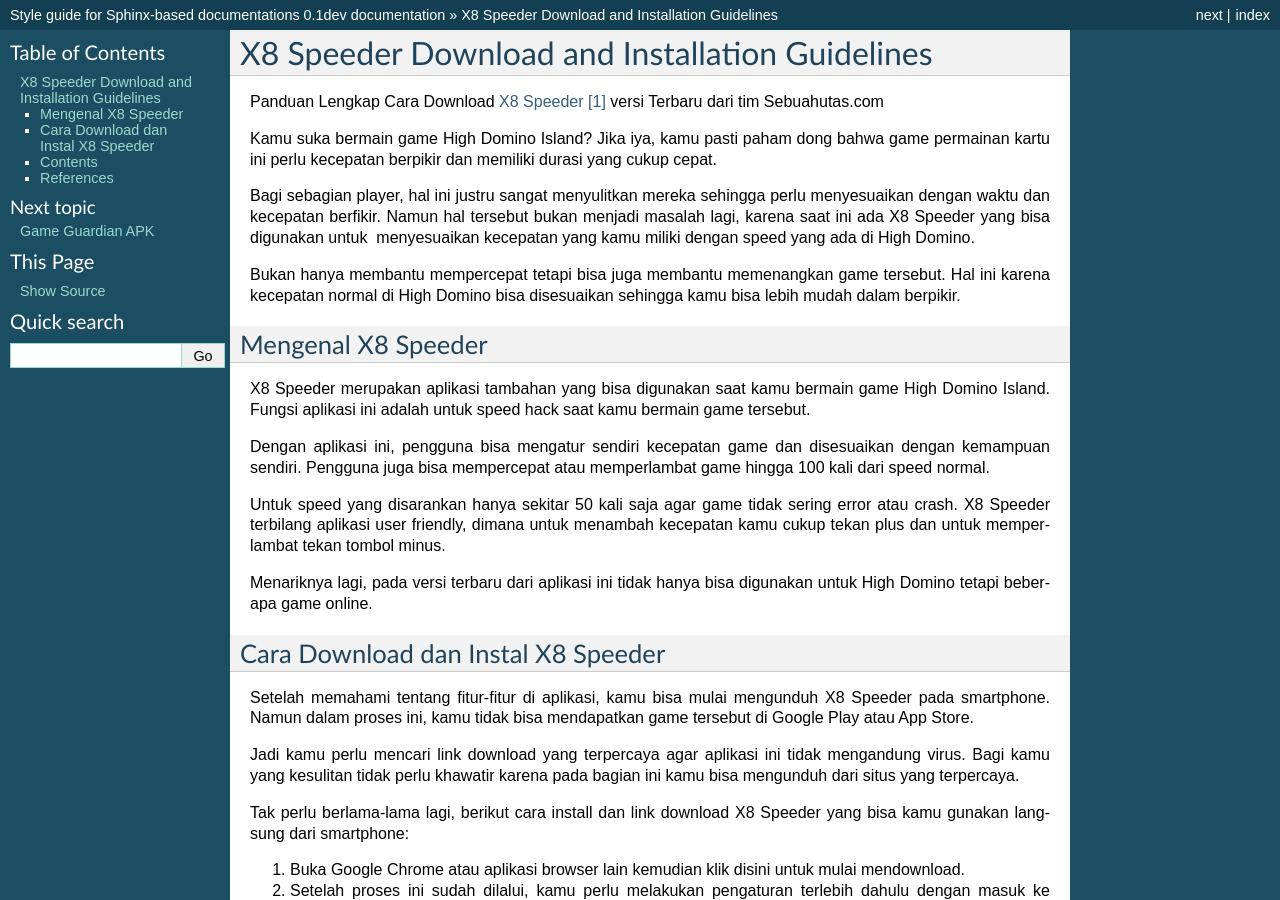
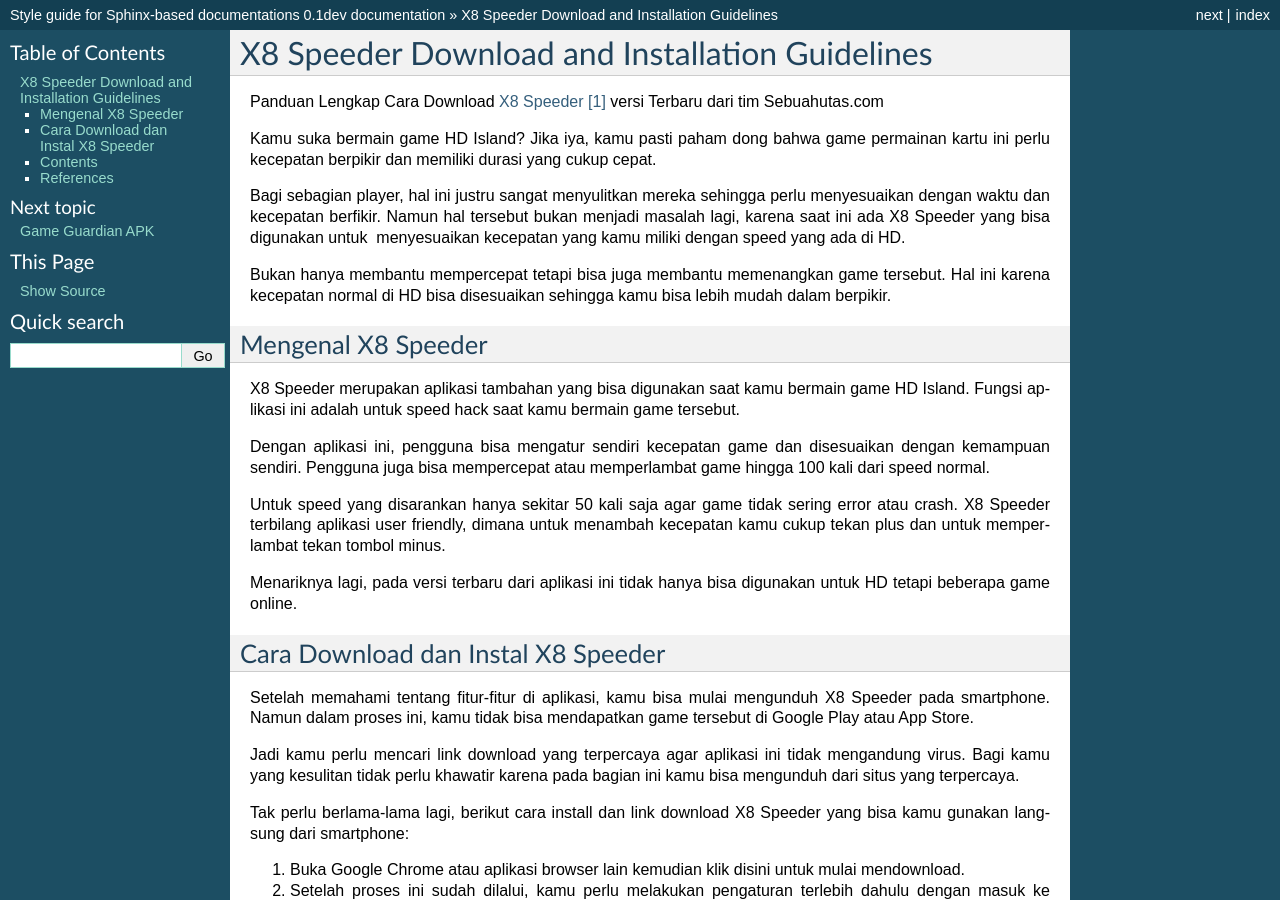
Before and after one commit to aproinov/x8speeder, a Sphinx documentation site: the page built from docs/index.txt, in a window 1280 px wide and 900 px high. Built offline with Sphinx 7.4.7, drawn with Linux system fonts in a browser that asks for light colours.

Commit message:
Update index.txt

```diff
--- a/docs/index.txt
+++ b/docs/index.txt
@@ -4,23 +4,23 @@
 
 Panduan Lengkap Cara Download `X8 Speeder`_ versi Terbaru dari tim Sebuahutas.com
 
-Kamu suka bermain game High Domino Island? Jika iya, kamu pasti paham dong bahwa game permainan kartu ini perlu kecepatan berpikir dan memiliki durasi yang cukup cepat.
+Kamu suka bermain game HD Island? Jika iya, kamu pasti paham dong bahwa game permainan kartu ini perlu kecepatan berpikir dan memiliki durasi yang cukup cepat.
 
-Bagi sebagian player, hal ini justru sangat menyulitkan mereka sehingga perlu menyesuaikan dengan waktu dan kecepatan berfikir. Namun hal tersebut bukan menjadi masalah lagi, karena saat ini ada X8 Speeder yang bisa digunakan untuk  menyesuaikan kecepatan yang kamu miliki dengan speed yang ada di High Domino.
+Bagi sebagian player, hal ini justru sangat menyulitkan mereka sehingga perlu menyesuaikan dengan waktu dan kecepatan berfikir. Namun hal tersebut bukan menjadi masalah lagi, karena saat ini ada X8 Speeder yang bisa digunakan untuk  menyesuaikan kecepatan yang kamu miliki dengan speed yang ada di HD.
 
-Bukan hanya membantu mempercepat tetapi bisa juga membantu memenangkan game tersebut. Hal ini karena kecepatan normal di High Domino bisa disesuaikan sehingga kamu bisa lebih mudah dalam berpikir.
+Bukan hanya membantu mempercepat tetapi bisa juga membantu memenangkan game tersebut. Hal ini karena kecepatan normal di HD bisa disesuaikan sehingga kamu bisa lebih mudah dalam berpikir.
 
 ********
 Mengenal X8 Speeder
 ********
 
-X8 Speeder merupakan aplikasi tambahan yang bisa digunakan saat kamu bermain game High Domino Island. Fungsi aplikasi ini adalah untuk speed hack saat kamu bermain game tersebut.
+X8 Speeder merupakan aplikasi tambahan yang bisa digunakan saat kamu bermain game HD Island. Fungsi aplikasi ini adalah untuk speed hack saat kamu bermain game tersebut.
 
 Dengan aplikasi ini, pengguna bisa mengatur sendiri kecepatan game dan disesuaikan dengan kemampuan sendiri. Pengguna juga bisa mempercepat atau memperlambat game hingga 100 kali dari speed normal.
 
 Untuk speed yang disarankan hanya sekitar 50 kali saja agar game tidak sering error atau crash. X8 Speeder terbilang aplikasi user friendly, dimana untuk menambah kecepatan kamu cukup tekan plus dan untuk memperlambat tekan tombol minus.
 
-Menariknya lagi, pada versi terbaru dari aplikasi ini tidak hanya bisa digunakan untuk High Domino tetapi beberapa game online.
+Menariknya lagi, pada versi terbaru dari aplikasi ini tidak hanya bisa digunakan untuk HD tetapi beberapa game online.
 
 ********
 Cara Download dan Instal X8 Speeder
```
